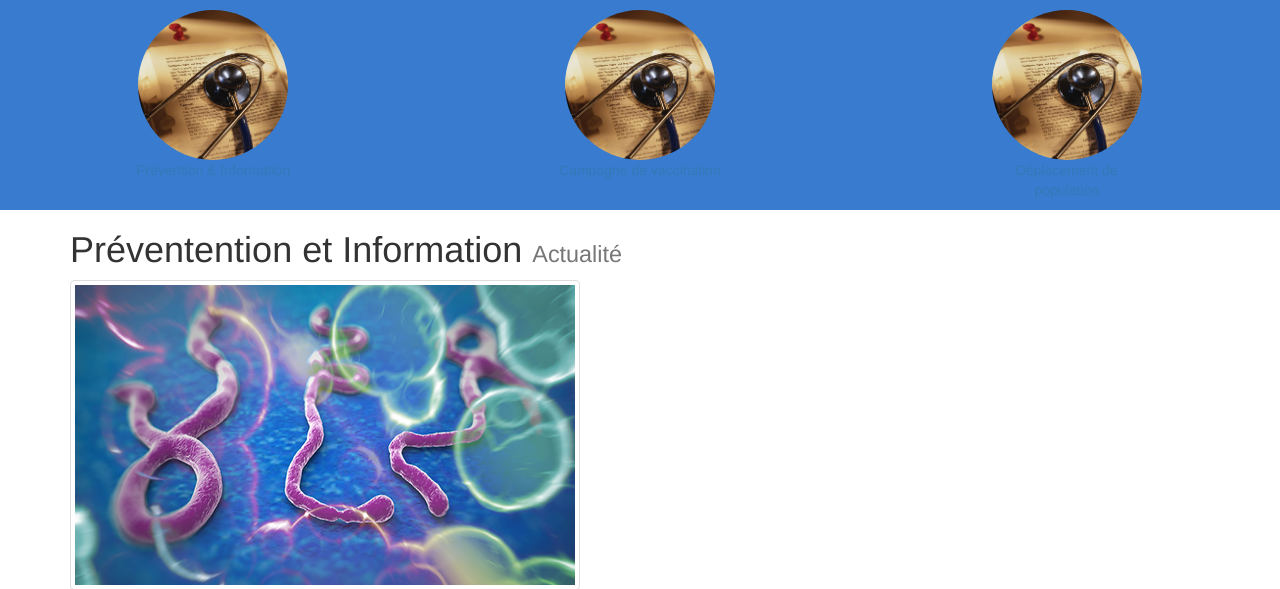
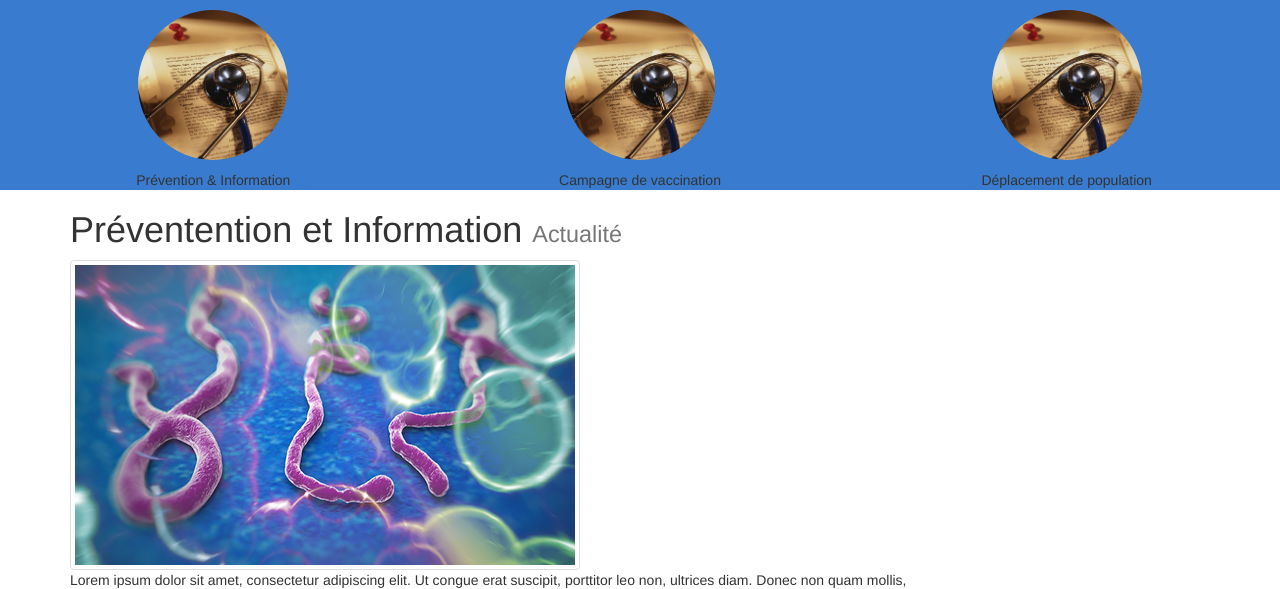
Before and after one commit to 20cent06/Pipe-My-Fork, a PHP site: page / in a window 1280 px wide. Shown: the top 589 px of the page. Run offline with PHP 8.4, Linux system fonts and the light colour scheme; some libraries are stand-ins or nearby versions.

Commit message:
test CSS

```diff
--- a/css/global.css
+++ b/css/global.css
@@ -10,16 +10,15 @@
 header ul {
   background-color: #397bce;
 }
-/* line 12, ../sass/global.scss */
-header ul li a {
-  width: 200px;
-  margin: auto;
+/* line 11, ../sass/global.scss */
+header ul li {
+  text-align: center;
 }
-/* line 16, ../sass/global.scss */
+/* line 14, ../sass/global.scss */
 header ul li a:hover {
   background-color: inherit !important;
 }
-/* line 20, ../sass/global.scss */
+/* line 18, ../sass/global.scss */
 header ul li a img {
   width: 150px;
   margin: auto;
--- a/index.php
+++ b/index.php
@@ -32,9 +32,9 @@
     <body>
         <header>
             <ul class="nav nav-justified nav-pills">
-                <li><a href="index.php?page=PreventionEtInformation_Actualite.tpl"><img src="img/prevention.jpg" class="img-circle img-responsive">Prévention & Information</a></li>
-                <li><a href="index.php?page=CampagneVaccination.tpl"><img src="img/prevention.jpg" class="img-circle img-responsive">Campagne de vaccination</a></li>
-                <li><a href="#"><img src="img/prevention.jpg" class="img-circle img-responsive">Déplacement de population</a></li>
+                <li><a href="index.php?page=PreventionEtInformation_Actualite.tpl"><img src="img/prevention.jpg" class="img-circle img-responsive"></a>Prévention & Information</li>
+                <li><a href="index.php?page=CampagneVaccination.tpl"><img src="img/prevention.jpg" class="img-circle img-responsive"></a>Campagne de vaccination</li>
+                <li><a href="#"><img src="img/prevention.jpg" class="img-circle img-responsive"></a>Déplacement de population</li>
             </ul>
         </header>
         <div class="container">
--- a/sass/global.scss
+++ b/sass/global.scss
@@ -9,10 +9,8 @@
     ul {
         background-color: $header_background;
         li {
+            text-align: center;
             a {
-                width: 200px;
-                margin: auto;
-
                 &:hover{
                     background-color: inherit !important;
                 }
```
